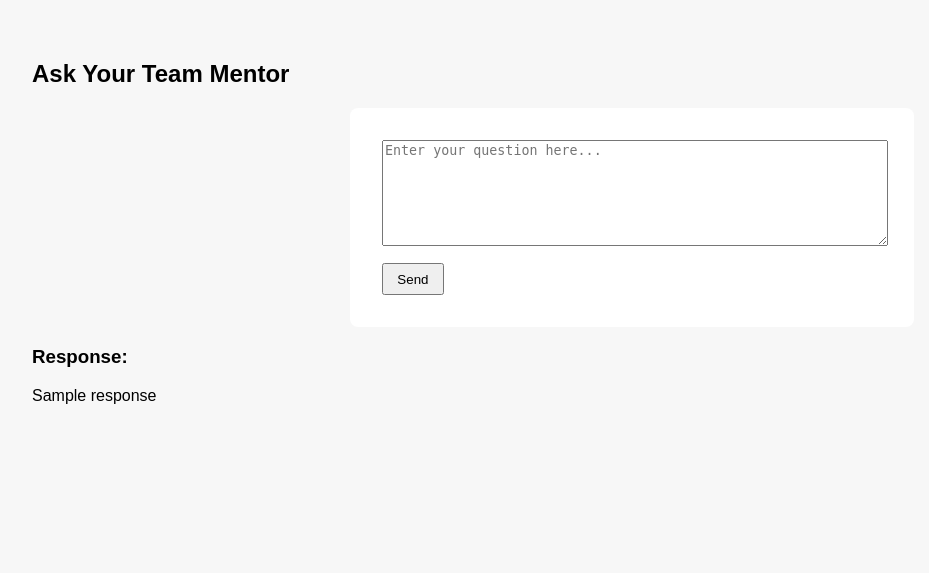
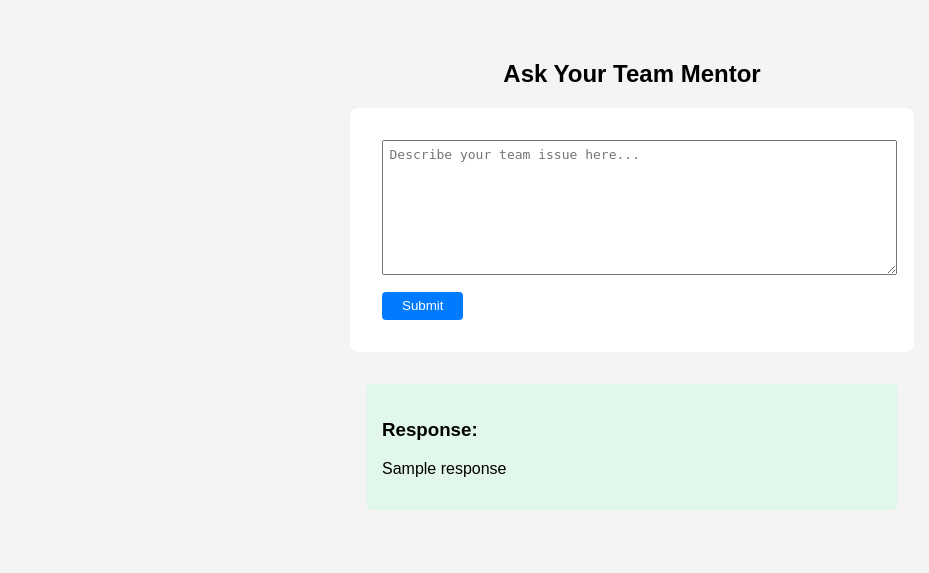
Before and after one commit to doladoudou/render, a FastAPI app: template templates/form.html in a window 1280 px wide. Shown: the top 573 px of the page, without its empty margins (8-937 px from the left). Run offline with FastAPI, Linux system fonts and the light colour scheme; the template is opened without the code that fills it: most values are stand-ins (such as "Sample title", 1, 10 or a date in 2020).

Commit message:
Add HTML form and frontend

```diff
--- a/main.py
+++ b/main.py
@@ -1,18 +1,11 @@
+import os
+from fastapi import FastAPI, Request, Form
 from fastapi.responses import HTMLResponse
-from fastapi.requests import Request
 from fastapi.templating import Jinja2Templates
-from fastapi.staticfiles import StaticFiles
-
-templates = Jinja2Templates(directory="templates")
-
-import os
-from fastapi import FastAPI
 from pydantic import BaseModel
 
-# Correct import for OpenAI chat models in LangChain
-from langchain.chat_models import ChatOpenAI
-
-# Standard imports for prompts and memory
+# LangChain imports
+from langchain_openai import ChatOpenAI
 from langchain.prompts.chat import (
     ChatPromptTemplate,
     SystemMessagePromptTemplate,
@@ -20,41 +13,35 @@ from langchain.prompts.chat import (
     MessagesPlaceholder
 )
 from langchain.memory import ConversationSummaryBufferMemory
-
-# We’ll use LLMChain to handle the prompt + memory flow
 from langchain.chains import LLMChain
 
-# 1) Load OpenAI API Key from environment variables
+# Load OpenAI key
 OPENAI_API_KEY = os.getenv("OPENAI_API_KEY")
 if not OPENAI_API_KEY:
     raise ValueError("Missing OpenAI API key! Set OPENAI_API_KEY as an environment variable.")
 
-# 2) Initialize FastAPI app
+# Initialize app and templates
 app = FastAPI()
+templates = Jinja2Templates(directory="templates")
 
-# 3) Instantiate the LLM you want to use
+# Instantiate LLM
 llm = ChatOpenAI(
     openai_api_key=OPENAI_API_KEY,
-    model_name="gpt-3.5-turbo",
+    model="gpt-3.5-turbo",
     temperature=0
 )
 
-# 4) Session memory store (dictionary) for multiple sessions
+# Session memory
 session_memory = {}
-
 def get_session_memory(session_id: str):
-    """
-    Retrieve or create session-specific memory.
-    Using ConversationSummaryBufferMemory for summarized history.
-    """
     if session_id not in session_memory:
         session_memory[session_id] = ConversationSummaryBufferMemory(
             llm=llm,
-            return_messages=True  # returns a list of messages instead of a single string
+            return_messages=True
         )
     return session_memory[session_id]
 
-# 5) AI’s role/behavior as a system message
+# System prompt
 system_message = SystemMessagePromptTemplate.from_template("""
 You are a teaming mentor specializing in helping students improve collaboration.
 You remember past interactions and adapt advice accordingly. Your goal is to identify team issues, diagnose causes, and offer precise, actionable solutions.
@@ -87,69 +74,27 @@ Tone and Interaction Rules
 - Keep a mentor-like, constructive tone (supportive but practical).
 - If conflict arises, guide them toward structured conflict resolution techniques (e.g., setting boundaries, mediating discussions).
 - For motivation issues, suggest small, immediate actions to build momentum.
-
-Examples of Responses
-Scenario: "My teammate won’t respond."
-Reply: "Try sending a message like:
-‘Hey [teammate’s name], I noticed we haven’t heard from you on [task]. Is everything okay? Do you need help?’
-If they still don’t respond, escalate by setting a team meeting and assigning accountability."
-
-Scenario: "I’m doing all the work."
-Reply: "Start by setting clear expectations:
-‘Hey everyone, I’ve noticed I’ve been handling most of the work. Can we divide the tasks evenly so we all contribute?’
-If resistance continues, propose a shared task tracker to hold accountability."
-
-Scenario: "We keep arguing over decisions."
-Reply: "Use structured decision-making:
-‘Let’s each suggest one option and vote. If we’re still stuck, let’s define key criteria and rank options.’"
-
-Scenario: "No clear leader."
-Reply: "Encourage a shared leadership model where each member takes turns leading specific tasks. Ask:
-‘Would it help if we each took responsibility for one section and updated the group?’"
-
-Final Note: Adapt your guidance based on past interactions, remembering previous challenges the student has faced.
 """)
 
-# 6) Ensures correct format of user input for the chain
-human_message = HumanMessagePromptTemplate.from_template("{user_input}")
-
-# 7) Define the overall chat prompt with placeholders for system, history, and user input
+# Chat prompt
 chat_prompt = ChatPromptTemplate.from_messages([
     system_message,
-    MessagesPlaceholder(variable_name="history"),  # Where past conversation goes
-    human_message
+    MessagesPlaceholder(variable_name="history"),
+    HumanMessagePromptTemplate.from_template("{user_input}")
 ])
 
-# 8) Pydantic model for request body
+# API endpoint
 class UserInput(BaseModel):
     message: str
 
-# 9) FastAPI endpoint to ask the AI mentor
 @app.post("/ask")
 def ask_mentor(user_input: UserInput):
-    """
-    - Grabs or creates memory for the "default_session" (you can make it dynamic if you have multiple sessions).
-    - Builds an LLMChain with that memory and your custom prompt.
-    - Runs the chain with the user's latest message.
-    - Returns the AI’s response.
-    """
-    # Retrieve conversation history for "default_session" (replace with real session_id as needed)
     memory = get_session_memory("default_session")
-
-    # Create a chain that uses our custom prompt + memory
-    chain = LLMChain(
-        llm=llm,
-        prompt=chat_prompt,
-        memory=memory,
-        verbose=False
-    )
-
-    # Run the chain with user input. The prompt expects a variable "user_input".
+    chain = LLMChain(llm=llm, prompt=chat_prompt, memory=memory)
     response = chain.run(user_input=user_input.message)
-
     return {"response": response}
 
-# frontend
+# HTML UI routes
 @app.get("/", response_class=HTMLResponse)
 def form_get(request: Request):
     return templates.TemplateResponse("form.html", {"request": request})
@@ -160,12 +105,15 @@ async def form_post(request: Request):
     message = form["message"]
 
     memory = get_session_memory("default_session")
-    chain = LLMChain(llm=llm, prompt=chat_prompt, memory=memory, verbose=False)
+    chain = LLMChain(llm=llm, prompt=chat_prompt, memory=memory)
     response = chain.run(user_input=message)
 
-    return templates.TemplateResponse("form.html", {"request": request, "response": response})
+    return templates.TemplateResponse("form.html", {
+        "request": request,
+        "response": response
+    })
 
-# 10) Run the FastAPI server ...
+# Local dev only
 if __name__ == "__main__":
     import uvicorn
     uvicorn.run(app, host="0.0.0.0", port=8000)
--- a/templates/form.html
+++ b/templates/form.html
@@ -1,24 +1,27 @@
-<!-- templates/form.html -->
 <!DOCTYPE html>
 <html>
 <head>
   <title>Ask Your Team Mentor</title>
   <style>
-    body { font-family: Arial; padding: 2em; background: #f7f7f7; }
+    body { font-family: Arial; padding: 2em; background: #f4f4f4; }
     form { background: white; padding: 2em; border-radius: 8px; max-width: 500px; margin: auto; }
-    textarea { width: 100%; height: 100px; margin-bottom: 1em; }
-    button { padding: 0.5em 1em; }
+    textarea { width: 100%; height: 120px; margin-bottom: 1em; padding: 0.5em; font-size: 1em; }
+    button { padding: 0.5em 1.5em; background-color: #007bff; color: white; border: none; border-radius: 4px; }
+    h2 { text-align: center; }
+    .response { max-width: 500px; margin: 2em auto; background: #e0f7e9; padding: 1em; border-radius: 6px; }
   </style>
 </head>
 <body>
   <h2>Ask Your Team Mentor</h2>
   <form method="post">
-    <textarea name="message" placeholder="Enter your question here..."></textarea><br>
-    <button type="submit">Send</button>
+    <textarea name="message" placeholder="Describe your team issue here..."></textarea><br>
+    <button type="submit">Submit</button>
   </form>
   {% if response %}
-    <h3>Response:</h3>
-    <p>{{ response }}</p>
+    <div class="response">
+      <h3>Response:</h3>
+      <p>{{ response }}</p>
+    </div>
   {% endif %}
 </body>
 </html>
```
